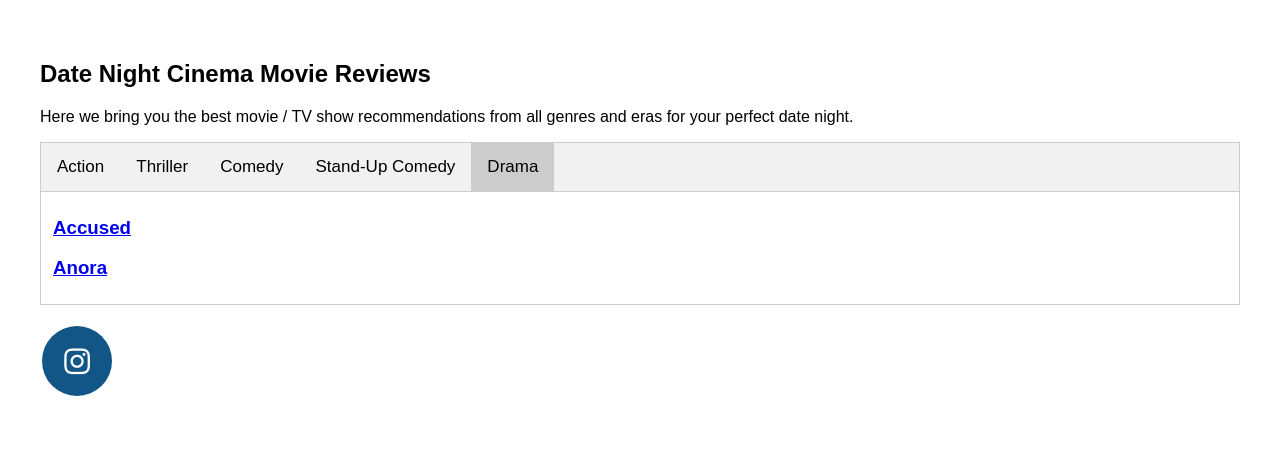
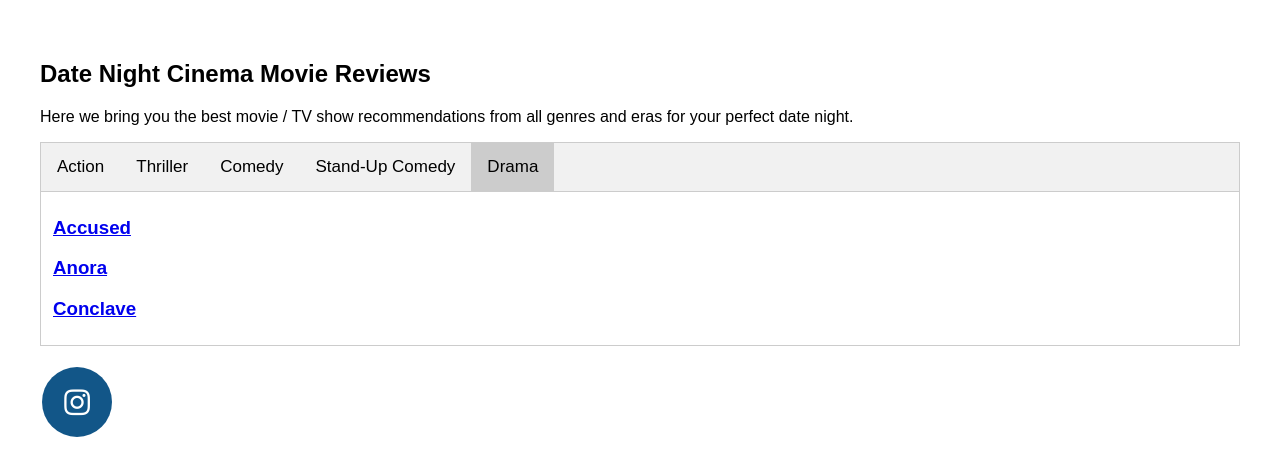
Before and after one commit to datenightcinema/datenightcinema.github.io, a plain HTML site: page index.html in a window 1280 px wide. Both pictures are taken after a click on the button "Drama". Drawn offline with Linux system fonts and the light colour scheme.

Commit message:
Update index.html
Conclave movie review

```diff
--- a/index.html
+++ b/index.html
@@ -115,6 +115,7 @@
     <div id="Drama" class="tabcontent">
         <h3><a href="#" onclick="loadReview('Drama', 'accused')">Accused</a></h3>
         <h3><a href="#" onclick="loadReview('Drama', 'anora')">Anora</a></h3>
+        <h3><a href="#" onclick="loadReview('Drama', 'conclave')">Conclave</a></h3>
         <!-- Add drama moview here-->
         <!-- Add drama movie pic here-->
 
@@ -216,6 +217,10 @@
                  "anora": {
                     title: "Anora -  (Movie)",
                     content: "Fran: (8/10) - Was I entertained throughout the movie? Yes. Did the movie warrant all the Oscar wins including best motion picture of the year? No. The movie did have some great cinematography and good use of music. One example of their good use of music was the fight in the strip club and they use the DMX music in the background to hype up the fight. The Oscar for the for the movie should had been more in the comedy category as I was laughing the whole entire movie.<br><br>Cee: (7/10) - A stripper + rich boy = modern love story? Ani spends an enchanting week with Vanya leading to them getting hitched. Once word spreads Ani must fight for her marriage and new lifestyle. I found the movie to be pretty cheeky and fun. Some scenes could’ve been cut down for simplicity. Anora gives a glimpse of a life in Brooklyn that is usually overlooked."
+                 },
+                 "conclave": {
+                    title: "Conclave -  (Movie)",
+                     content: "Cee: (8/10) - How does the next pope get chosen? Conclave provides a deep dive into the process. Cardinal Lawrence grapples with the position of dean leading the group to make a decision. The movie is tense. The cinematography is stunning. Conclave reminds us we’re all perfectly made in God’s image. .<br><br>Fran: (8/10) - First of RIP to pope Francis. I saw this movie a few weeks ago out of pure interest for the conclave concept but just 2 weeks later we now have a conclave schedule to occur. This movie broke down the political aspects of the conclave. The string instruments that were played in the movie evoke a soundscape that felt both sacred and unsettling adding to tension felt throughout the movie. Ooh yeah cant forget Ralph Fiennes stellar acting to put it all together. You could feel his stress level from his facial expressions to his tone and attitude."
                 }
             },
 
@@ -273,13 +278,9 @@
     </style>
     </head>
     <body>
-
-
         <!-- Add font awesome icons -->
         <p></p> <!-- to be used as a line breaker -->
         <a href="https://www.instagram.com/datenight_cinema/" class="fa fa-instagram"></a>
 
-
-
     </body>
 </html>
```
